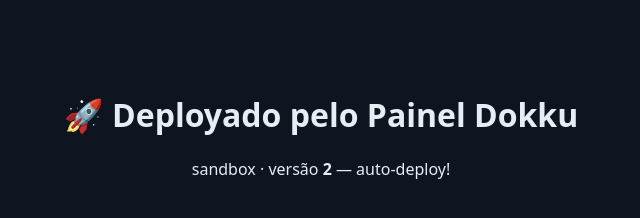
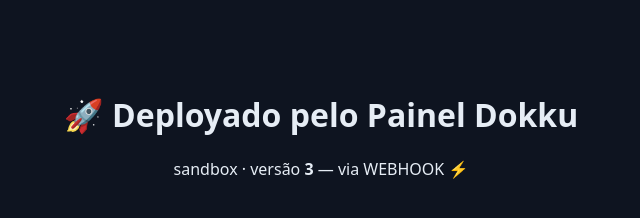
Before and after one commit to Herograme/painel-sandbox, a plain HTML site: page index.html in a window 1280 px wide. Shown: the full height of the page, 319-959 px from the left. Drawn offline with Linux system fonts and the light colour scheme.

Commit message:
v3 — webhook instantaneo

```diff
--- a/index.html
+++ b/index.html
@@ -1,7 +1,6 @@
 <!doctype html>
-<meta charset="utf-8">
-<title>painel-sandbox</title>
+<meta charset="utf-8"><title>painel-sandbox</title>
 <body style="font-family:system-ui;text-align:center;padding:64px;background:#0e1420;color:#e6edf5">
   <h1>🚀 Deployado pelo Painel Dokku</h1>
-  <p>sandbox · versão <b>2</b> — auto-deploy!</p>
+  <p>sandbox · versão <b>3</b> — via WEBHOOK ⚡</p>
 </body>
```
